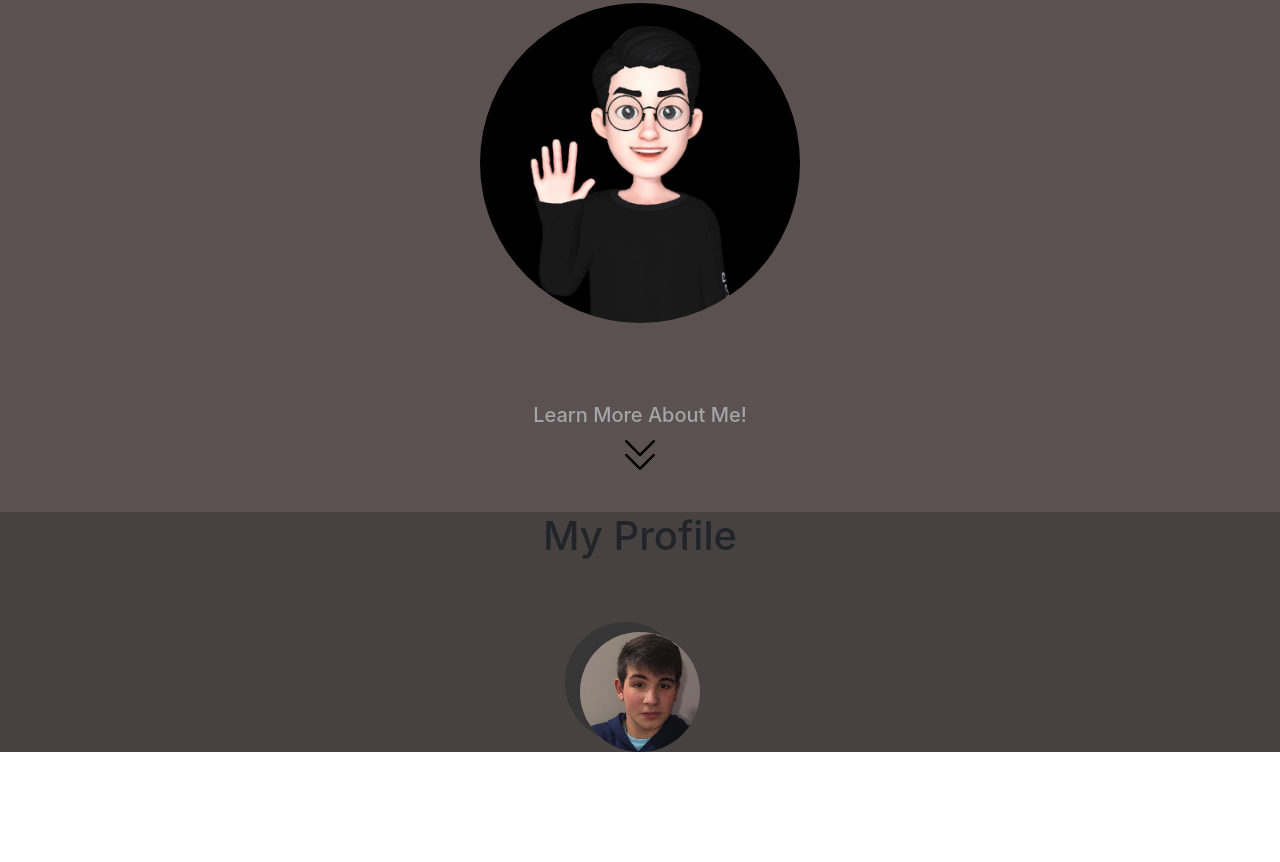
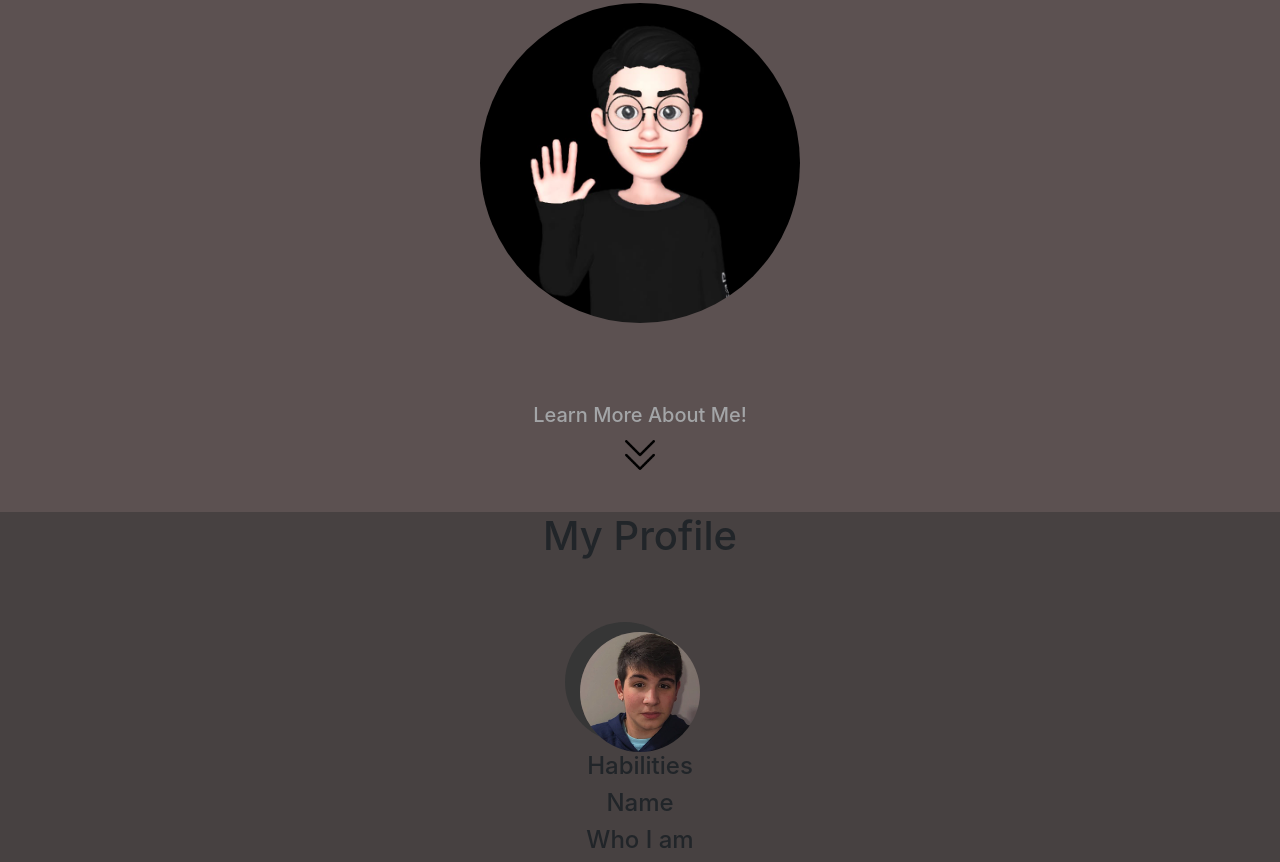
Before and after one commit to GabrielFasolim/MyWebpg, a plain HTML site: page index.html in a window 1280 px wide. Shown: the part 296-1158 px from the top of the page. Before the commit the page ends 1048 px from the top, so only its background shows below. Drawn offline with nearby package versions, Linux system fonts and the light colour scheme.

Commit message:
habilities

```diff
--- a/index.html
+++ b/index.html
@@ -54,6 +54,9 @@
     <div class="painel2">
       <h1>My Profile</h1>
       <img id="foto" class="img-fluid" src="assets/foto01.jpg" alt="">
+      <h4>Habilities</h4>
+      <h4>Name</h4>
+      <h4>Who I am</h4>
     </div>
 
 
```
